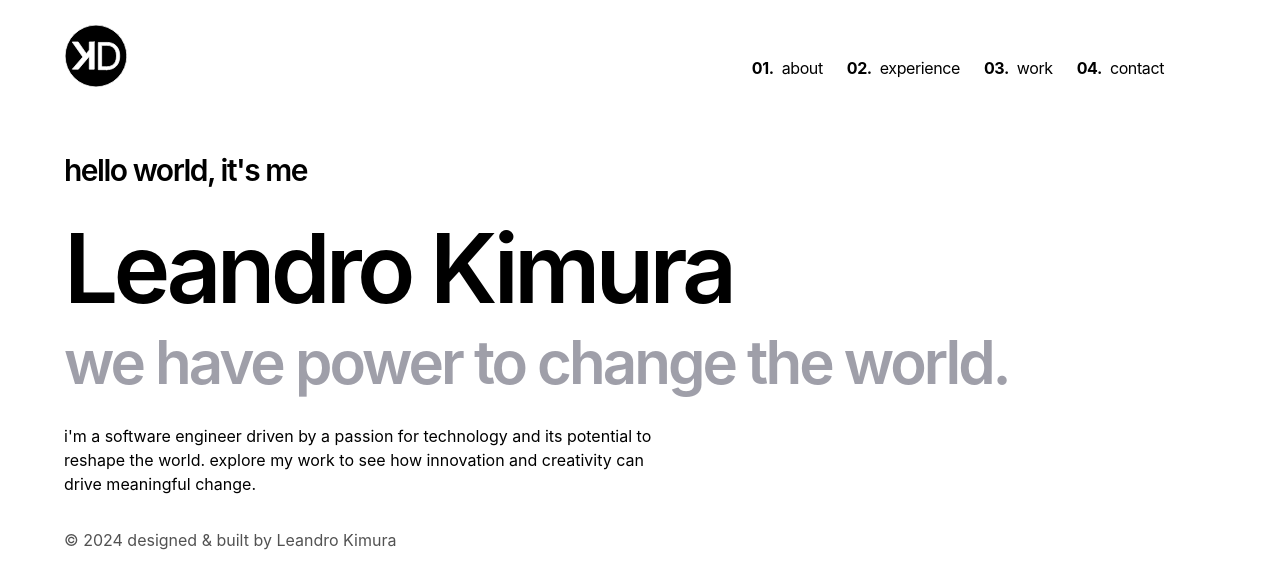
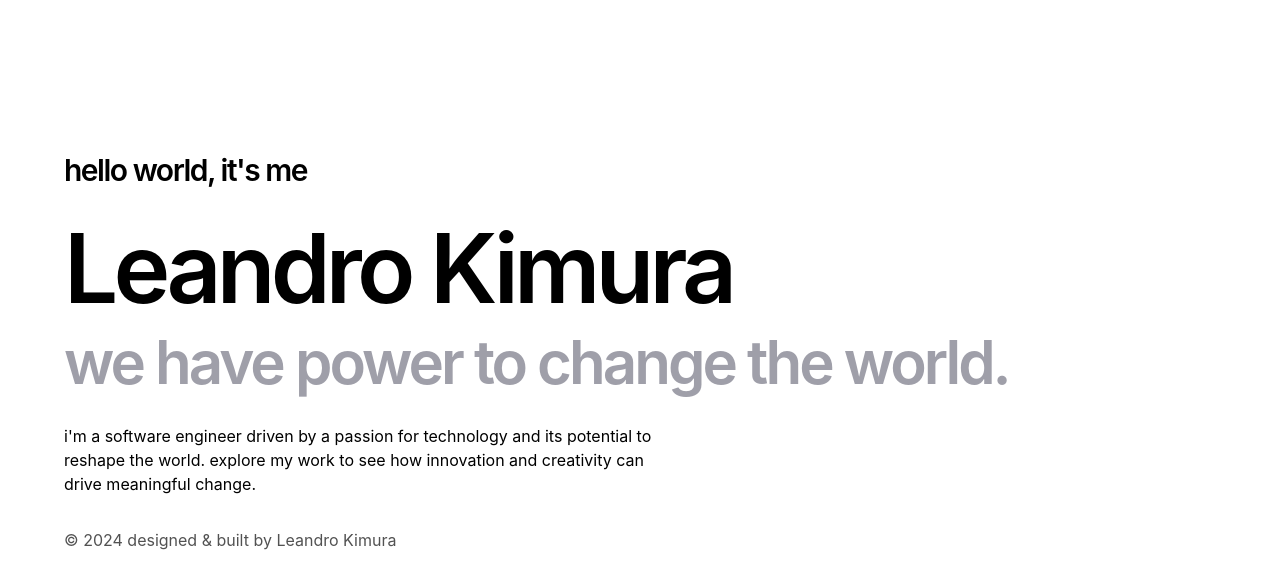
Before and after one commit to kimuradev/kimuradev-portfolio, a Next.js app: page / in a window 1280 px wide. Shown: the top 588 px of the page. Built offline with nearby package versions, Linux system fonts and the light colour scheme.

Commit message:
add transitions

```diff
--- a/app/components/footer.tsx
+++ b/app/components/footer.tsx
@@ -53,7 +53,8 @@ export default function Footer() {
           </a>
         </li>
       </ul> */}
-      <p className="mt-8 text-neutral-600 dark:text-neutral-300">
+      <p className="mt-8 text-neutral-600 dark:text-neutral-300 opacity-0 transition-fadein"
+       style={{ animationDelay: `1000ms` }}>
         © {new Date().getFullYear()} designed & built by Leandro Kimura
       </p>
     </footer>
--- a/app/components/nav-mobile.tsx
+++ b/app/components/nav-mobile.tsx
@@ -13,7 +13,7 @@ const NavMobile = () => {
     };
 
     return (
-        <header className="lg:hidden mb-8 lg:mb-16 tracking-tight flex items-end justify-between">
+        <header className="lg:hidden mb-8 lg:mb-16 tracking-tight flex items-end justify-between transition-opacity">
             <Logo />
             <button onClick={handleClick}
                 className="cursor-pointer absolute top-0 right-0 px-8 py-8 z-10">
--- a/app/components/nav.tsx
+++ b/app/components/nav.tsx
@@ -5,7 +5,9 @@ import Logo from './logo'
 export function Navbar() {
   return (
     <header className="hidden mb-16 tracking-tight lg:flex items-end justify-between">
-      <Logo />
+      <div className='transition-fadein'>
+        <Logo />
+      </div>
       <div className="lg:sticky lg:top-20">
         <nav
           className="flex flex-row items-start relative px-0 pb-0 fade md:overflow-auto scroll-pr-6 md:relative"
@@ -17,9 +19,12 @@ export function Navbar() {
                 <Link
                   key={path}
                   href={path}
-                  className="transition-all hover:text-zinc-400 dark:hover:text-zinc-700 flex align-middle relative py-1 px-2 m-1"
+                  className={`hover:text-zinc-400 dark:hover:text-zinc-700 flex align-middle relative py-1 px-2 m-1 transition-fadein opacity-0`}
+                  style={{ animationDelay: `${index}00ms` }}
                 >
-                  <span className='flex gap-2'><strong>0{index + 1}.</strong>{name}</span>
+                  <span className='flex gap-2'>
+                    <strong>0{index + 1}.</strong>{name}
+                  </span>
 
                 </Link>
               )
--- a/app/global.css
+++ b/app/global.css
@@ -1,4 +1,8 @@
 @import 'tailwindcss';
+
+@theme {
+  --color-muted-foreground: #a1a1aa;
+}
 
 ::selection {
   background-color: #47a3f3;
@@ -148,3 +152,37 @@ table {
 .title {
   text-wrap: balance;
 }
+
+.transition-fadein {
+  animation-duration: 1s;
+  animation-name: fadein;
+  animation-timing-function: ease-in;
+  animation-fill-mode: forwards;
+}
+
+@keyframes fadein {
+  from {
+    opacity: 0;
+    transform: translateY(-20px);
+  }
+  to {
+    opacity: 1;
+    transform: translateY(0);
+  }
+}
+
+.transition-opacity {
+  animation-duration: 1s;
+  animation-name: opacity;
+  animation-timing-function: ease-in;
+  animation-fill-mode: forwards;
+}
+
+@keyframes opacity {
+  from {
+    opacity: 0;
+  }
+  to {
+    opacity: 1;
+  }
+}
--- a/app/layout.tsx
+++ b/app/layout.tsx
@@ -1,4 +1,5 @@
 import './global.css'
+import './transitions.css'
 import type { Metadata } from 'next'
 import { GeistSans } from 'geist/font/sans'
 import { GeistMono } from 'geist/font/mono'
--- a/app/page.tsx
+++ b/app/page.tsx
@@ -1,21 +1,25 @@
-import { BlogPosts } from 'app/components/posts'
+// import { BlogPosts } from 'app/components/posts'
 
 export default function Page() {
   return (
     <section>
-      <h1 className="mb-8 text-xl lg:text-3xl font-semibold tracking-tighter">
+      <h1 className="mb-8 text-xl lg:text-3xl font-semibold tracking-tighter opacity-0 transition-fadein"
+        style={{ animationDelay: '500ms' }}>
         hello world, it's me
       </h1>
 
-      <h2 className='mb-4 text-6xl lg:text-8xl font-semibold tracking-tighter'>
+      <h2 className='mb-4 text-6xl lg:text-8xl font-semibold tracking-tighter opacity-0 transition-fadein'
+        style={{ animationDelay: '600ms' }}>
         Leandro Kimura
       </h2>
 
-      <h2 className='mb-8 text-2xl lg:text-6xl font-semibold tracking-tighter text-zinc-400'>
+      <h2 className='mb-8 text-2xl lg:text-6xl font-semibold tracking-tighter opacity-0 text-zinc-400 transition-fadein'
+        style={{ animationDelay: '700ms' }}>
         we have power to change the world.
       </h2>
 
-      <div className='max-w-[600px]'>
+      <div className='max-w-[600px] opacity-0 transition-fadein'
+        style={{ animationDelay: '800ms' }}>
         <p >
           i'm a software engineer driven by a passion for technology and its potential to reshape the world.
           explore my work to see how innovation and creativity can drive meaningful change.
--- /dev/null
+++ b/app/transitions.css
@@ -0,0 +1,34 @@
+
+.transition-fadein {
+  animation-duration: 1s;
+  animation-name: fadein;
+  animation-timing-function: ease-in;
+  animation-fill-mode: forwards;
+}
+
+@keyframes fadein {
+  from {
+    opacity: 0;
+    transform: translateY(-20px);
+  }
+  to {
+    opacity: 1;
+    transform: translateY(0);
+  }
+}
+
+.transition-opacity {
+  animation-duration: 1s;
+  animation-name: opacity;
+  animation-timing-function: ease-in;
+  animation-fill-mode: forwards;
+}
+
+@keyframes opacity {
+  from {
+    opacity: 0;
+  }
+  to {
+    opacity: 1;
+  }
+}
```
